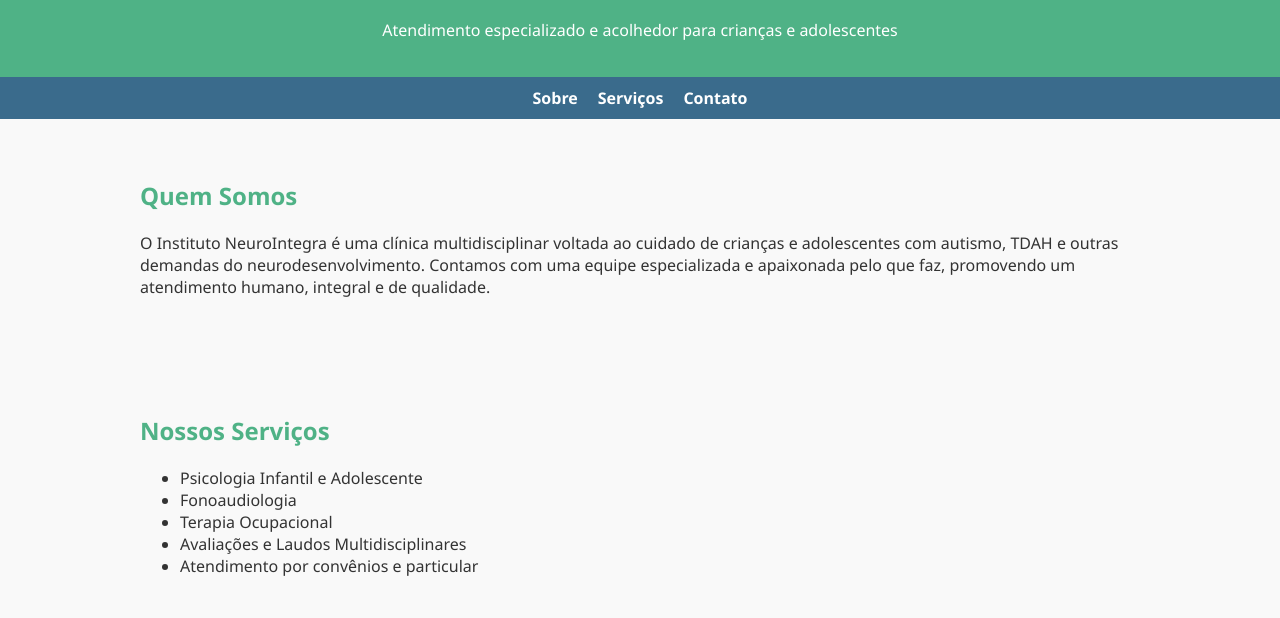
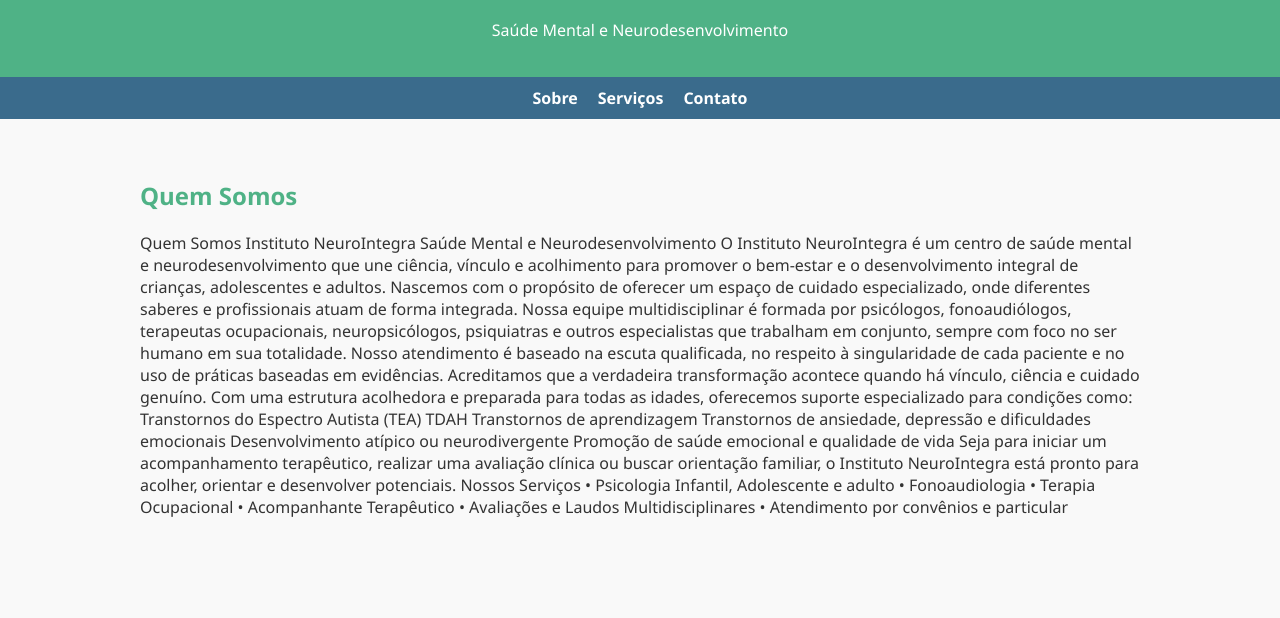
Before and after one commit to DiogoChristoforo/site-neurointegra, a plain HTML site: page index.html in a window 1280 px wide. Shown: the part 182-800 px from the top of the page. Drawn offline with Linux system fonts and the light colour scheme.

Commit message:
Update index.html

```diff
--- a/index.html
+++ b/index.html
@@ -62,7 +62,7 @@
   <header>
     <img src="logo.png" alt="Logo Instituto NeuroIntegra" />
     <h1>Instituto NeuroIntegra</h1>
-    <p>Atendimento especializado e acolhedor para crianças e adolescentes</p>
+    <p>Saúde Mental e Neurodesenvolvimento</p>
   </header>
 
   <nav>
@@ -74,14 +74,24 @@
   <section id="sobre">
     <h2>Quem Somos</h2>
     <p>
-      O Instituto NeuroIntegra é uma clínica multidisciplinar voltada ao cuidado de crianças e adolescentes com autismo, TDAH e outras demandas do neurodesenvolvimento. Contamos com uma equipe especializada e apaixonada pelo que faz, promovendo um atendimento humano, integral e de qualidade.
+      Quem Somos
+Instituto NeuroIntegra Saúde Mental e Neurodesenvolvimento O Instituto NeuroIntegra é um centro de saúde mental e neurodesenvolvimento que une ciência, vínculo e acolhimento para promover o bem-estar e o desenvolvimento integral de crianças, adolescentes e adultos. Nascemos com o propósito de oferecer um espaço de cuidado especializado, onde diferentes saberes e profissionais atuam de forma integrada. Nossa equipe multidisciplinar é formada por psicólogos, fonoaudiólogos, terapeutas ocupacionais, neuropsicólogos, psiquiatras e outros especialistas que trabalham em conjunto, sempre com foco no ser humano em sua totalidade. Nosso atendimento é baseado na escuta qualificada, no respeito à singularidade de cada paciente e no uso de práticas baseadas em evidências. Acreditamos que a verdadeira transformação acontece quando há vínculo, ciência e cuidado genuíno. Com uma estrutura acolhedora e preparada para todas as idades, oferecemos suporte especializado para condições como: Transtornos do Espectro Autista (TEA) TDAH Transtornos de aprendizagem Transtornos de ansiedade, depressão e dificuldades emocionais Desenvolvimento atípico ou neurodivergente Promoção de saúde emocional e qualidade de vida Seja para iniciar um acompanhamento terapêutico, realizar uma avaliação clínica ou buscar orientação familiar, o Instituto NeuroIntegra está pronto para acolher, orientar e desenvolver potenciais.
+
+Nossos Serviços
+•	Psicologia Infantil, Adolescente e adulto
+•	Fonoaudiologia
+•	Terapia Ocupacional
+•	Acompanhante Terapêutico
+•	Avaliações e Laudos Multidisciplinares
+•	Atendimento por convênios e particular
+
     </p>
   </section>
 
   <section id="servicos">
     <h2>Nossos Serviços</h2>
     <ul>
-      <li>Psicologia Infantil e Adolescente</li>
+      <li>Psicologia Infantil, Adolescente e Adulto</li>
       <li>Fonoaudiologia</li>
       <li>Terapia Ocupacional</li>
       <li>Avaliações e Laudos Multidisciplinares</li>
@@ -92,7 +102,7 @@
   <section id="contato">
     <h2>Contato</h2>
     <p>Email: <a href="mailto:contato@institutoneurointegra.com.br">contato@institutoneurointegra.com.br</a></p>
-    <p>Endereço: Rua Exemplo, 123 - Cidade/Estado</p>
+    <p>Endereço: Rua Floriano Peixoto, 100 - Salto/SP</p>
     <p>Telefone/WhatsApp: (00) 00000-0000</p>
     <a href="mailto:contato@institutoneurointegra.com.br" class="button">Agende uma avaliação</a>
   </section>
```
